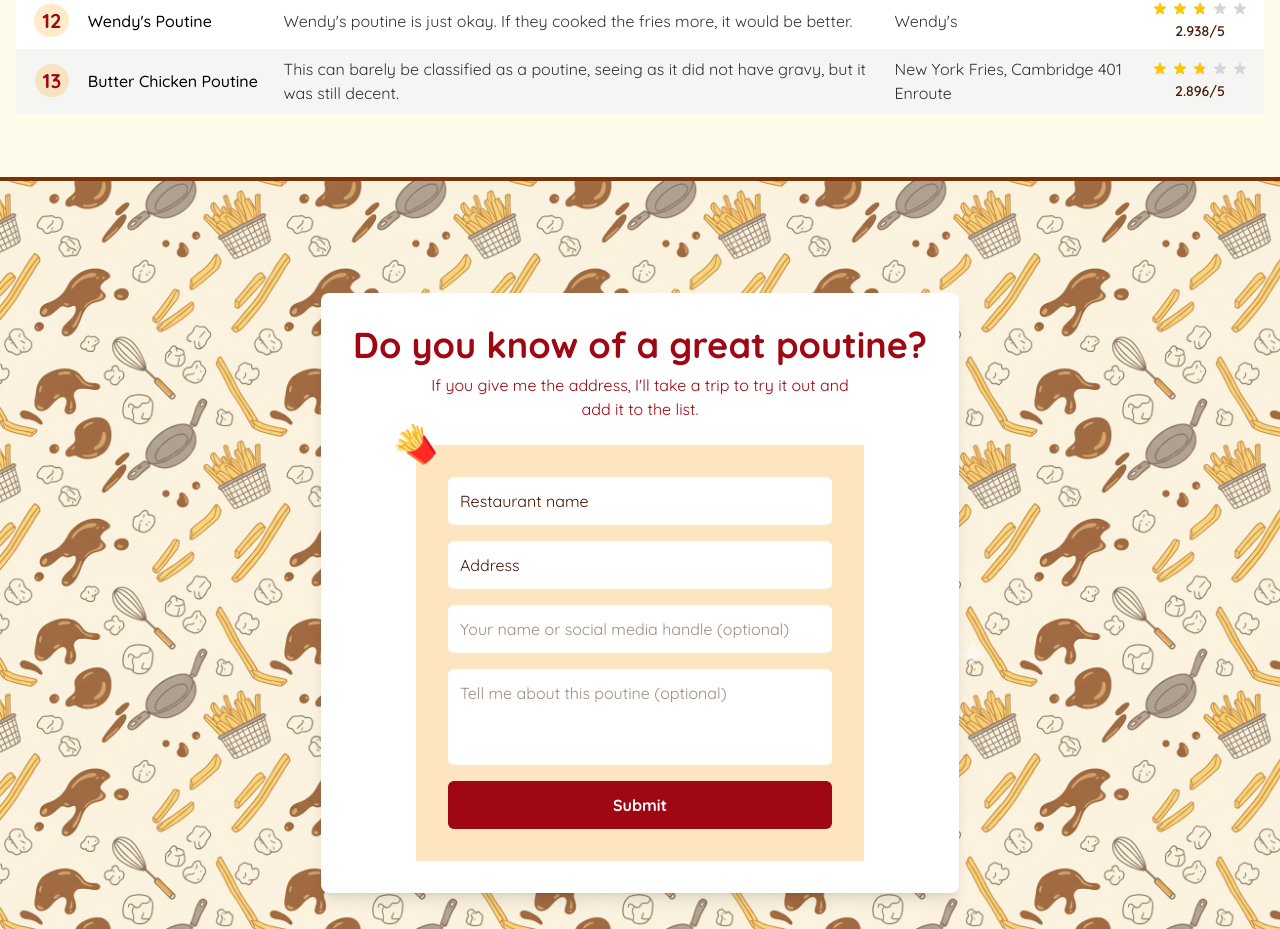
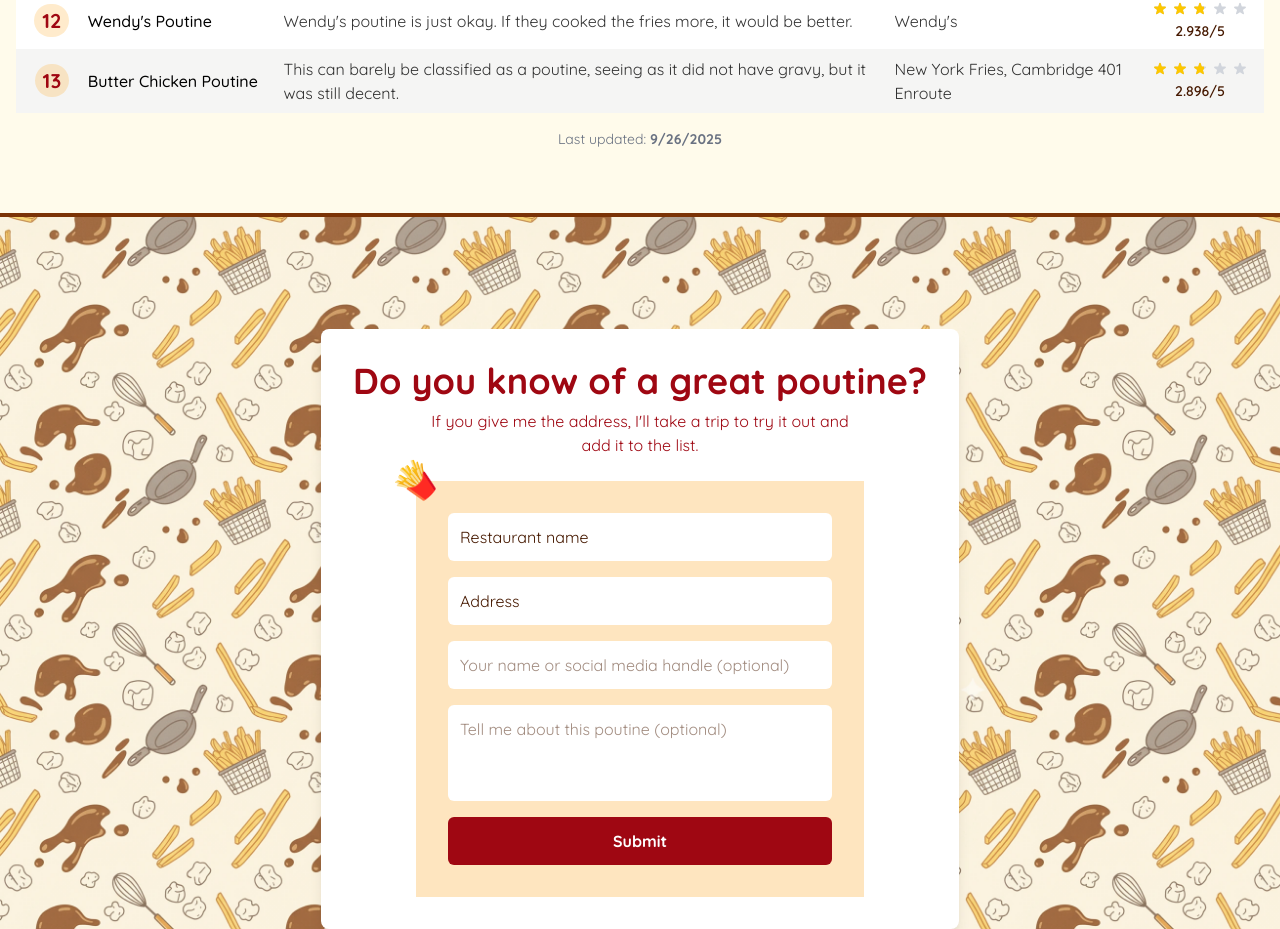
Before and after one commit to BranSlaa/poutinelist, a Next.js app: page / in a window 1280 px wide. Shown: the part 1978-2907 px from the top of the page. Built offline with nearby package versions, Linux system fonts and the light colour scheme.

Commit message:
added last updated

```diff
--- a/src/app/page.tsx
+++ b/src/app/page.tsx
@@ -16,15 +16,24 @@ import { Contact } from '@/components/Contact';
 import { motion } from 'framer-motion';
 import { TopPoutineCard } from '@/components/TopPoutineCard';
 import { PoutineModal } from '@/components/PoutineModal';
-import { useState, useCallback } from 'react';
+import { useState, useCallback, useEffect } from 'react';
 import { Poutine } from '@/types/poutine';
 
 export default function Home() {
 	const [selectedPoutine, setSelectedPoutine] = useState<Poutine | null>(
-		null
+		null,
 	);
 	const [currentPoutineIndex, setCurrentPoutineIndex] = useState(0);
 	const [isModalOpen, setIsModalOpen] = useState(false);
+	const [lastUpdated, setLastUpdated] = useState('');
+
+	useEffect(() => {
+		// Access the lastModified property of the document object
+		const dateString = document.lastModified;
+		// Transform the string into a readable Date object
+		const dateObject = new Date(dateString);
+		setLastUpdated(dateObject.toLocaleDateString());
+	}, []);
 
 	const handlePoutineClick = useCallback((poutine: Poutine) => {
 		// Find the index of the clicked poutine in the sorted list
@@ -159,6 +168,10 @@ export default function Home() {
 							poutines={otherPoutines}
 							onRowClick={handlePoutineClick}
 						/>
+						<p className="text-sm text-gray-500 text-center mt-4">
+							Last updated:{' '}
+							<strong>{lastUpdated ? lastUpdated : 'N/A'}</strong>
+						</p>
 					</div>
 				</motion.div>
 			</div>
```
